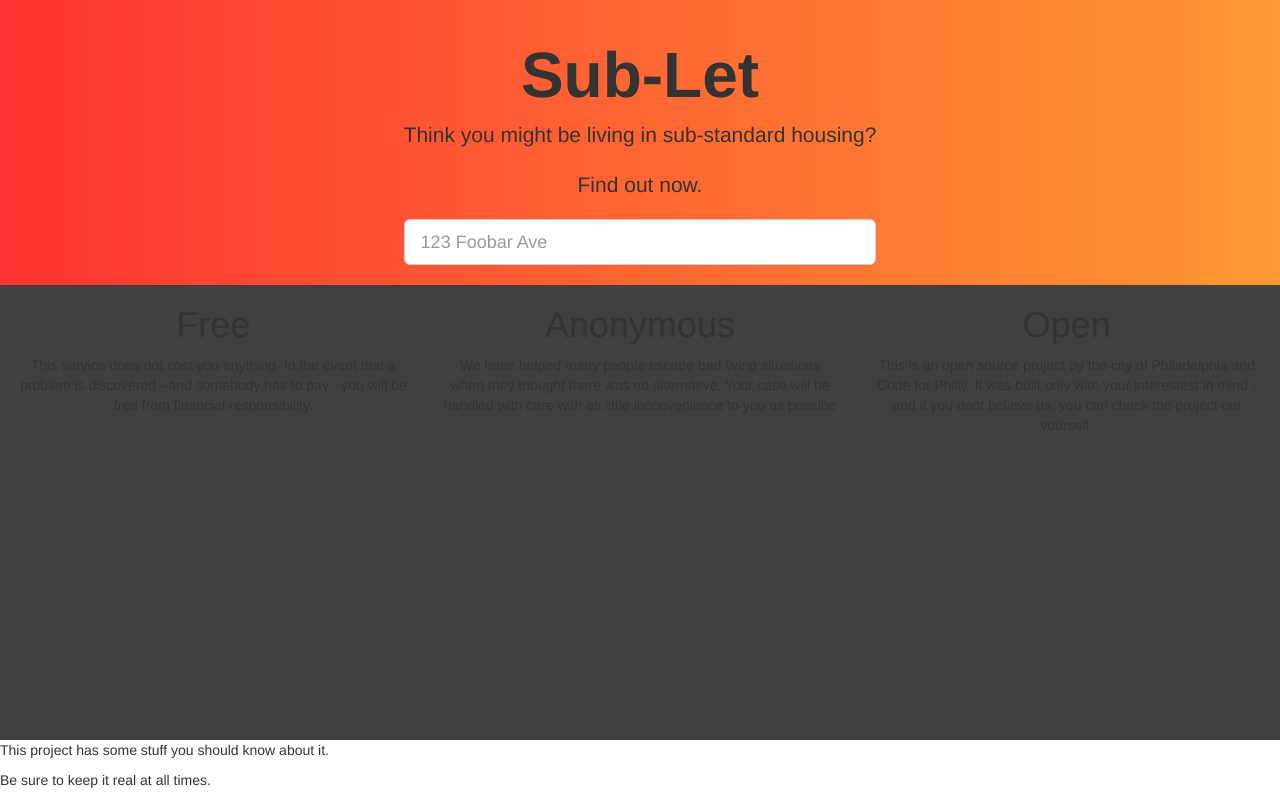
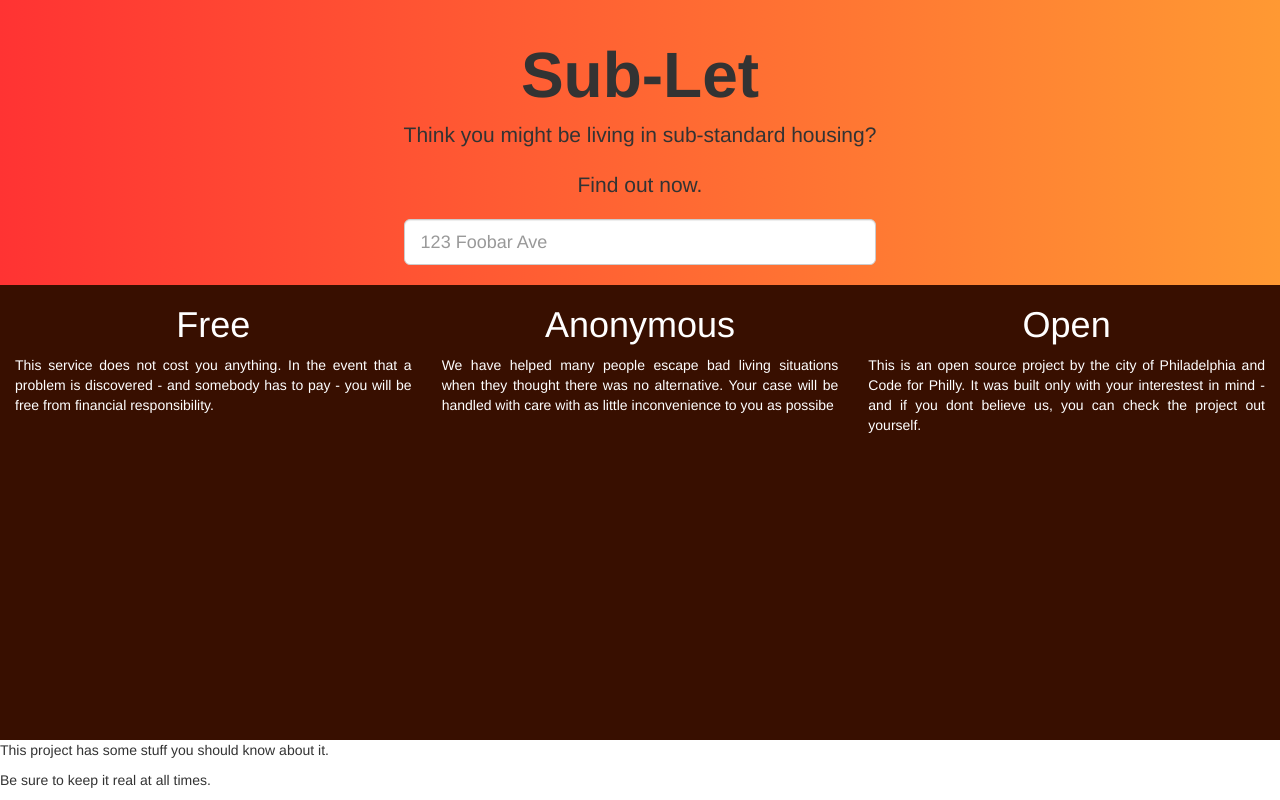
Before and after one commit to Mac-lp3/Imminently-Dangerous, a website: page partials/template.html in a window 1280 px wide. Drawn offline with Linux system fonts and the light colour scheme; files that its build step writes are made by us from their sources; files whose address does not match are found by name.

Commit message:
added tri content classes

```diff
--- a/static/css/sub-let.css
+++ b/static/css/sub-let.css
@@ -6,7 +6,7 @@
 
 .Site-content {
   flex: 1;
-  background-color: #404040;
+  background-color: #380f00;
 }
 
 .landing-header {
@@ -46,3 +46,15 @@
 .content-block {
 	display: block;
 }
+
+.tri-wrapper {
+	color: white;
+}
+
+.tri-logo {
+
+}
+
+.tri-copy {
+	text-align: justify;
+}
```
